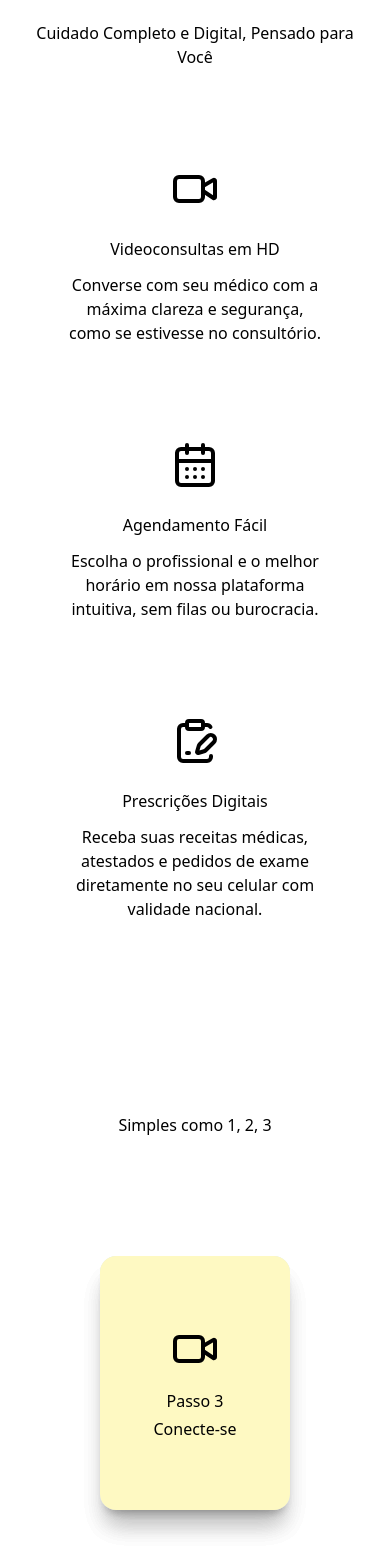
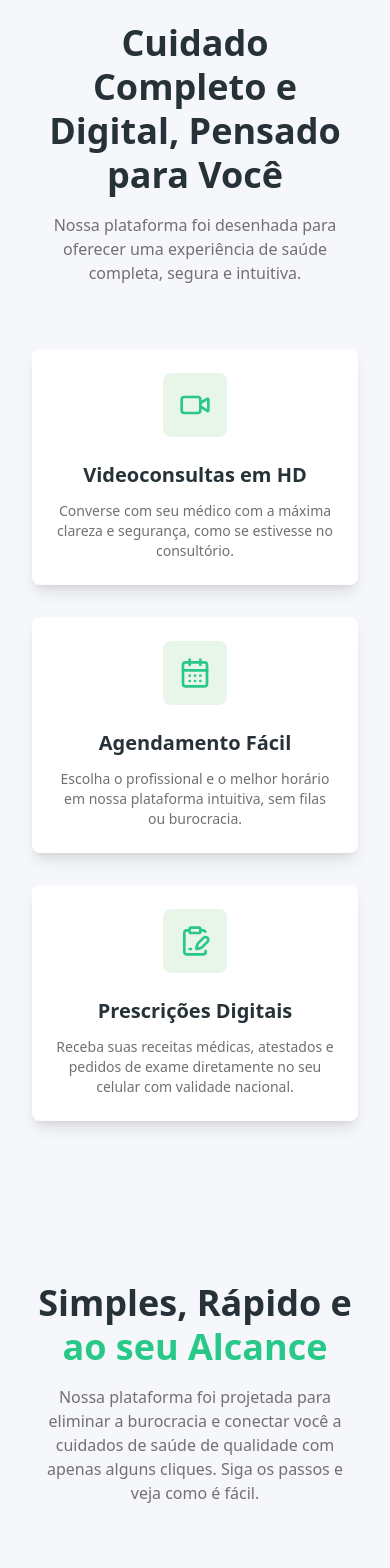
Before and after one commit to Jonas-eng-21/Landing-Page, a React (Vite) app in the folder landingPage/: page / in a window 390 px wide. Shown: the part 1220-2788 px from the top of the page. Built offline with nearby package versions, Linux system fonts and the light colour scheme; what tailwindcss-animated would draw is missing.

Commit message:
Estilizando a terciera e segunda sessão

```diff
--- /dev/null
+++ b/landingPage/src/components/InteractiveCards.tsx
@@ -0,0 +1,53 @@
+import { Search, CalendarDays, Video } from "lucide-react";
+
+const cardData = [
+  {
+    Icon: Search,
+    title: "Busque seu Especialista",
+    description: "Navegue e encontre.",
+    bgColor: "bg-[#28C888]",
+  },
+  {
+    Icon: CalendarDays,
+    title: "Agende a Consulta",
+    description: "Escolha o melhor horário.",
+    bgColor: "bg-[#2194F3]",
+  },
+  {
+    Icon: Video,
+    title: "Inicie a Videoconferência",
+    description: "Conecte-se de onde estiver.",
+    bgColor: "bg-[#263238]",
+  },
+];
+
+export function InteractiveCards() {
+  return (
+    <div className="group flex flex-col gap-4">
+      {cardData.map((card, index) => (
+        <div
+          key={index}
+          className={`
+            ${card.bgColor}
+            h-[100px] w-full max-w-sm rounded-lg text-white
+            flex flex-col items-center justify-center
+            cursor-pointer shadow-lg
+            transition-all duration-300 ease-in-out
+            hover:scale-110 hover:shadow-2xl hover:!blur-none
+            group-hover:not-hover:scale-95 group-hover:not-hover:blur-sm
+          `}
+        >
+          <div className="flex items-center gap-3">
+            <card.Icon size={24} />
+            <div>
+              <p className="font-semibold text-base">{card.title}</p>
+              <p className="font-normal text-sm opacity-80">
+                {card.description}
+              </p>
+            </div>
+          </div>
+        </div>
+      ))}
+    </div>
+  );
+}
--- /dev/null
+++ b/landingPage/src/components/StepModal.tsx
@@ -0,0 +1,74 @@
+import { Info } from "lucide-react";
+
+export type Step = {
+  step: number;
+  title: string;
+  description: string;
+  bgColor: string;
+  iconColor: string;
+};
+
+export interface StepModalProps {
+  isOpen: boolean;
+  onClose: () => void;
+  step: Step | null;
+}
+
+export function StepModal({ isOpen, onClose, step }: StepModalProps) {
+  if (!isOpen || !step) return null;
+
+  return (
+    <div
+      className="relative z-50"
+      aria-labelledby="dialog-title"
+      role="dialog"
+      aria-modal="true"
+    >
+      <div
+        className="fixed inset-0 bg-gray-500/75 transition-opacity"
+        aria-hidden="true"
+      ></div>
+
+      <div className="fixed inset-0 z-10 w-screen overflow-y-auto">
+        <div className="flex min-h-full items-end justify-center p-4 text-center sm:items-center sm:p-0">
+          <div className="relative transform overflow-hidden rounded-lg bg-white text-left shadow-xl transition-all sm:my-8 sm:w-full sm:max-w-lg">
+            <div className="bg-white px-4 pt-5 pb-4 sm:p-6 sm:pb-4">
+              <div className="sm:flex sm:items-start">
+                <div
+                  className={`mx-auto flex size-12 shrink-0 items-center justify-center rounded-full ${step.bgColor} bg-opacity-20 sm:mx-0 sm:size-10`}
+                >
+                  <Info
+                    className={`size-6 ${step.iconColor}`}
+                    aria-hidden="true"
+                  />
+                </div>
+                <div className="mt-3 text-center sm:mt-0 sm:ml-4 sm:text-left">
+                  <h3
+                    className={`text-[20px] font-semibold leading-[28px] ${step.iconColor}`}
+                    id="dialog-title"
+                  >
+                    Passo {step.step}: {step.title}
+                  </h3>
+                  <div className="mt-2">
+                    <p className="text-[16px] font-normal leading-[24px] text-[#717171]">
+                      {step.description}
+                    </p>
+                  </div>
+                </div>
+              </div>
+            </div>
+            <div className="bg-gray-50 px-4 py-3 sm:flex sm:flex-row-reverse sm:px-6">
+              <button
+                type="button"
+                className="mt-3 inline-flex w-full justify-center rounded-md bg-white px-3 py-2 text-sm font-semibold text-gray-900 shadow-sm ring-1 ring-inset ring-gray-300 hover:bg-gray-50 sm:mt-0 sm:w-auto"
+                onClick={onClose}
+              >
+                Fechar
+              </button>
+            </div>
+          </div>
+        </div>
+      </div>
+    </div>
+  );
+}
--- a/landingPage/src/components/sections/FeaturesSection.tsx
+++ b/landingPage/src/components/sections/FeaturesSection.tsx
@@ -2,19 +2,19 @@ import { Video, CalendarDays, ClipboardPenLine } from "lucide-react";
 
 const features = [
   {
-    icon: <Video size={48} className="text-primary" />,
+    Icon: Video,
     title: "Videoconsultas em HD",
     description:
       "Converse com seu médico com a máxima clareza e segurança, como se estivesse no consultório.",
   },
   {
-    icon: <CalendarDays size={48} className="text-primary" />,
+    Icon: CalendarDays,
     title: "Agendamento Fácil",
     description:
       "Escolha o profissional e o melhor horário em nossa plataforma intuitiva, sem filas ou burocracia.",
   },
   {
-    icon: <ClipboardPenLine size={48} className="text-primary" />,
+    Icon: ClipboardPenLine,
     title: "Prescrições Digitais",
     description:
       "Receba suas receitas médicas, atestados e pedidos de exame diretamente no seu celular com validade nacional.",
@@ -23,23 +23,36 @@ const features = [
 
 export function FeaturesSection() {
   return (
-    <section id="servicos" className="bg-white py-20 px-8">
+    <section id="servicos" className="bg-[#F5F7FA] py-20 px-8">
       <div className="container mx-auto">
-        <div className="text-center mb-16">
-          <h2 className="text-h2 text-secondary">
+        <div className="text-center mb-16 max-w-2xl mx-auto">
+          <h2 className="text-[36px] font-semibold leading-[44px] text-[#263238]">
             Cuidado Completo e Digital, Pensado para Você
           </h2>
+          <p className="text-[16px] font-normal leading-[24px] text-[#717171] mt-4">
+            Nossa plataforma foi desenhada para oferecer uma experiência de
+            saúde completa, segura e intuitiva.
+          </p>
         </div>
 
         <div className="grid grid-cols-1 gap-8 md:grid-cols-2 lg:grid-cols-3">
           {features.map((feature, index) => (
             <div
               key={index}
-              className="bg-neutral-silver p-8 rounded-lg text-center flex flex-col items-center hover:shadow-xl transition-shadow duration-300"
+              className="bg-white p-6 rounded-lg text-center flex flex-col items-center shadow-lg"
             >
-              <div className="mb-6">{feature.icon}</div>
-              <h3 className="text-h4 text-secondary mb-3">{feature.title}</h3>
-              <p className="text-p2-regular text-neutral-grey">
+
+              <div className="w-16 h-16 rounded-lg flex items-center justify-center mb-6 bg-[#E8F5E9]">
+
+                <feature.Icon size={32} className="text-[#28C888]" />
+              </div>
+
+
+              <h3 className="text-[20px] font-semibold leading-[28px] text-[#263238] mb-3">
+                {feature.title}
+              </h3>
+
+              <p className="text-[14px] font-normal leading-[20px] text-[#717171]">
                 {feature.description}
               </p>
             </div>
--- a/landingPage/src/components/sections/HowItWorksSection.tsx
+++ b/landingPage/src/components/sections/HowItWorksSection.tsx
@@ -1,6 +1,6 @@
-import { useState} from "react";
-import { Info } from "lucide-react";
+import { useState } from "react";
 import { Search, CalendarDays, Video } from "lucide-react";
+import { StepModal } from "../StepModal";
 
 type Step = {
   step: number;
@@ -11,15 +11,15 @@ type Step = {
   iconColor: string;
 };
 
-const steps = [
+const steps: Step[] = [
   {
     step: 1,
     Icon: <Search size={48} />,
     title: "Busque",
     description:
       "Encontre o especialista ideal para suas necessidades através de nossa plataforma de busca inteligente. Filtre por especialidade, localização e avaliações de outros pacientes.",
-    bgColor: "bg-primary-tint-5",
-    iconColor: "text-primary-shade-4",
+    bgColor: "bg-[#E8F5E9]",
+    iconColor: "text-[#1B5E1F]",
   },
   {
     step: 2,
@@ -28,7 +28,7 @@ const steps = [
     description:
       "Pague online com segurança e confirme o melhor horário em sua agenda. Nosso sistema é integrado para evitar conflitos de horário e garantir sua conveniência.",
     bgColor: "bg-blue-100",
-    iconColor: "text-info",
+    iconColor: "text-[#2194F3]",
   },
   {
     step: 3,
@@ -37,70 +37,9 @@ const steps = [
     description:
       "No dia e hora marcados, acesse o link da consulta em seu email ou em nosso painel do paciente. Nossa sala de vídeo é segura, criptografada e fácil de usar em qualquer dispositivo.",
     bgColor: "bg-yellow-100",
-    iconColor: "text-action-warning",
+    iconColor: "text-[#FBC02D]",
   },
 ];
-
-interface StepModalProps {
-  isOpen: boolean;
-  onClose: () => void;
-  step: Step | null;
-}
-
-function StepModal({ isOpen, onClose, step }: StepModalProps) {
-  if (!isOpen || !step) return null;
-
-  return (
-    <div
-      className="relative z-50"
-      aria-labelledby="dialog-title"
-      role="dialog"
-      aria-modal="true"
-    >
-      <div
-        className="fixed inset-0 bg-gray-500/75 transition-opacity"
-        aria-hidden="true"
-      ></div>
-      <div className="fixed inset-0 z-10 w-screen overflow-y-auto">
-        <div className="flex min-h-full items-end justify-center p-4 text-center sm:items-center sm:p-0">
-          <div className="relative transform overflow-hidden rounded-lg bg-white text-left shadow-xl transition-all sm:my-8 sm:w-full sm:max-w-lg">
-            <div className="bg-white px-4 pt-5 pb-4 sm:p-6 sm:pb-4">
-              <div className="sm:flex sm:items-start">
-                <div
-                  className={`mx-auto flex size-12 shrink-0 items-center justify-center rounded-full ${step.bgColor} bg-opacity-20 sm:mx-0 sm:size-10`}
-                >
-                  <Info
-                    className={`size-6 ${step.iconColor}`}
-                    aria-hidden="true"
-                  />
-                </div>
-                <div className="mt-3 text-center sm:mt-0 sm:ml-4 sm:text-left">
-                  <h3 className={`text-h4 ${step.iconColor}`} id="dialog-title">
-                    Passo {step.step}: {step.title}
-                  </h3>
-                  <div className="mt-2">
-                    <p className="text-p2-regular text-neutral-grey">
-                      {step.description}
-                    </p>
-                  </div>
-                </div>
-              </div>
-            </div>
-            <div className="bg-gray-50 px-4 py-3 sm:flex sm:flex-row-reverse sm:px-6">
-              <button
-                type="button"
-                className="mt-3 inline-flex w-full justify-center rounded-md bg-white px-3 py-2 text-sm font-semibold text-gray-900 shadow-sm ring-1 ring-gray-300 ring-inset hover:bg-gray-50 sm:mt-0 sm:w-auto"
-                onClick={onClose}
-              >
-                Fechar
-              </button>
-            </div>
-          </div>
-        </div>
-      </div>
-    </div>
-  );
-}
 
 export function HowItWorksSection() {
   const [isModalOpen, setIsModalOpen] = useState(false);
@@ -123,20 +62,31 @@ export function HowItWorksSection() {
 
   return (
     <>
-      <section id="como-funciona" className="bg-white py-20 px-8">
-        <div className="container mx-auto text-center">
-          <h2 className="text-h2 text-secondary mb-24">Simples como 1, 2, 3</h2>
+      <section id="como-funciona" className="bg-[#F5F7FA] py-20 px-8">
+        <div className="container mx-auto grid grid-cols-1 items-center gap-16 lg:grid-cols-2">
+          {/* INÍCIO DA SEÇÃO DE TEXTO MODIFICADA */}
+          <div className="text-center lg:text-left">
+            <h2 className="text-[36px] font-semibold leading-[44px] text-[#263238]">
+              Simples, Rápido e <br className="hidden lg:block" />
+              <span className="text-[#28C888]">ao seu Alcance</span>
+            </h2>
+            <p className="text-[16px] font-normal leading-[24px] text-[#717171] mt-4 mb-8 max-w-md mx-auto lg:mx-0">
+              Nossa plataforma foi projetada para eliminar a burocracia e
+              conectar você a cuidados de saúde de qualidade com apenas alguns
+              cliques. Siga os passos e veja como é fácil.
+            </p>
+          </div>
+          {/* FIM DA SEÇÃO DE TEXTO MODIFICADA */}
 
-          <div className="group relative mx-auto grid h-[300px] w-[190px] place-items-center">
+          <div className="group relative mx-auto grid h-[300px] w-[250px] place-items-center">
             {steps.map((step, index) => (
               <div
                 key={step.step}
                 onClick={() => handleCardClick(step)}
                 className={`
-                ${step.bgColor} ${step.iconColor} /* APLICA AS NOVAS CORES AQUI */
+                  ${step.bgColor} ${step.iconColor}
                   absolute w-[190px] h-[254px] rounded-2xl shadow-xl cursor-pointer
-                transition-all duration-500 ease-in-out
-                origin-bottom-center
+                  transition-transform duration-500 ease-in-out origin-bottom-center
                   ${animationClasses[index]}
                   hover:!translate-y-[-50px] hover:!rotate-0 hover:scale-110
                 `}
@@ -144,20 +94,22 @@ export function HowItWorksSection() {
               >
                 <div className="flex flex-col items-center justify-center h-full p-4">
                   <div className="mb-4">{step.Icon}</div>
-                  <p className="text-p1-medium">Passo {step.step}</p>
-                  <h3 className="text-h3 mt-1">{step.title}</h3>
+                  <p className="font-medium text-[18px]">Passo {step.step}</p>
+                  <h3 className="font-semibold text-[28px] mt-1">
+                    {step.title}
+                  </h3>
                 </div>
               </div>
             ))}
           </div>
         </div>
+      </section>
 
       <StepModal
         isOpen={isModalOpen}
         onClose={closeModal}
         step={selectedStep}
       />
-      </section>
     </>
   );
 }
```
Lines whose indentation alone changed are shown as unchanged.
